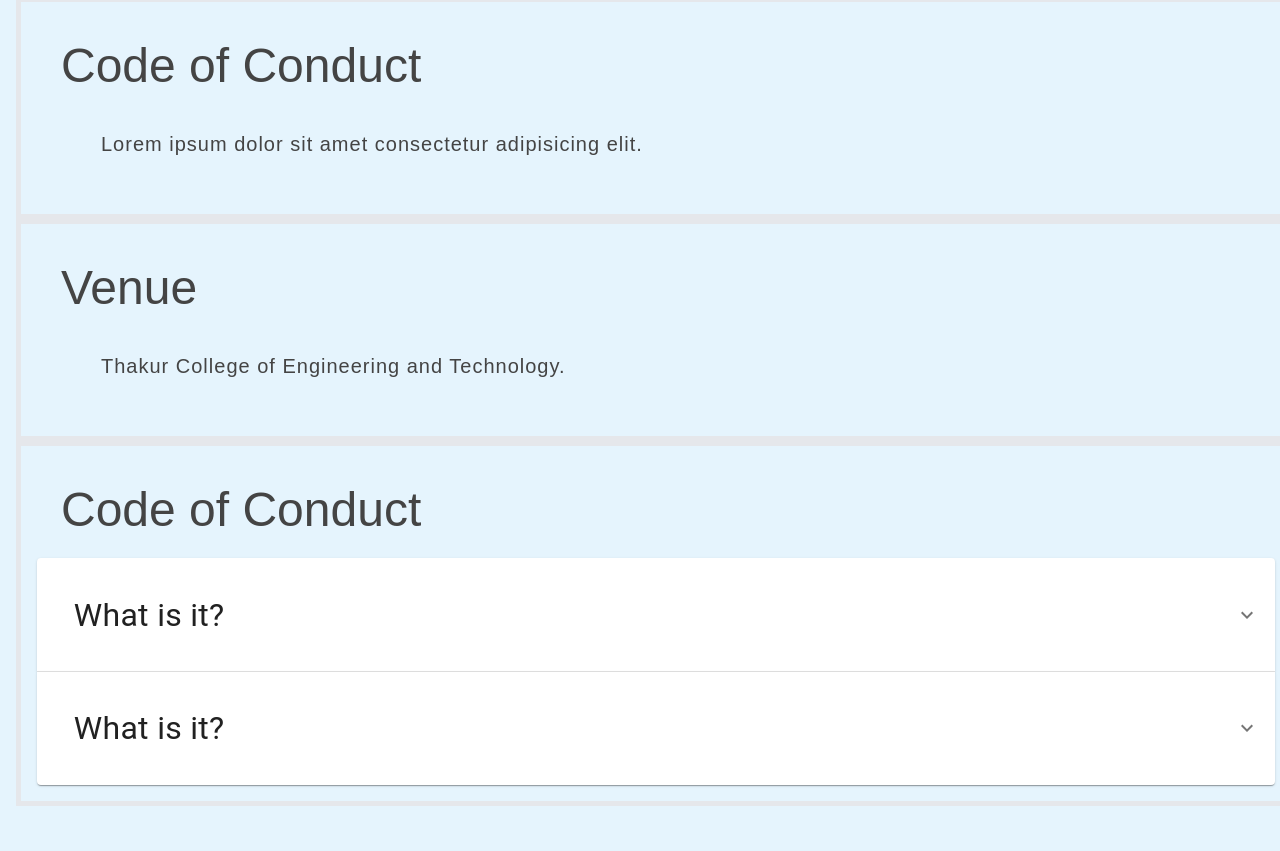
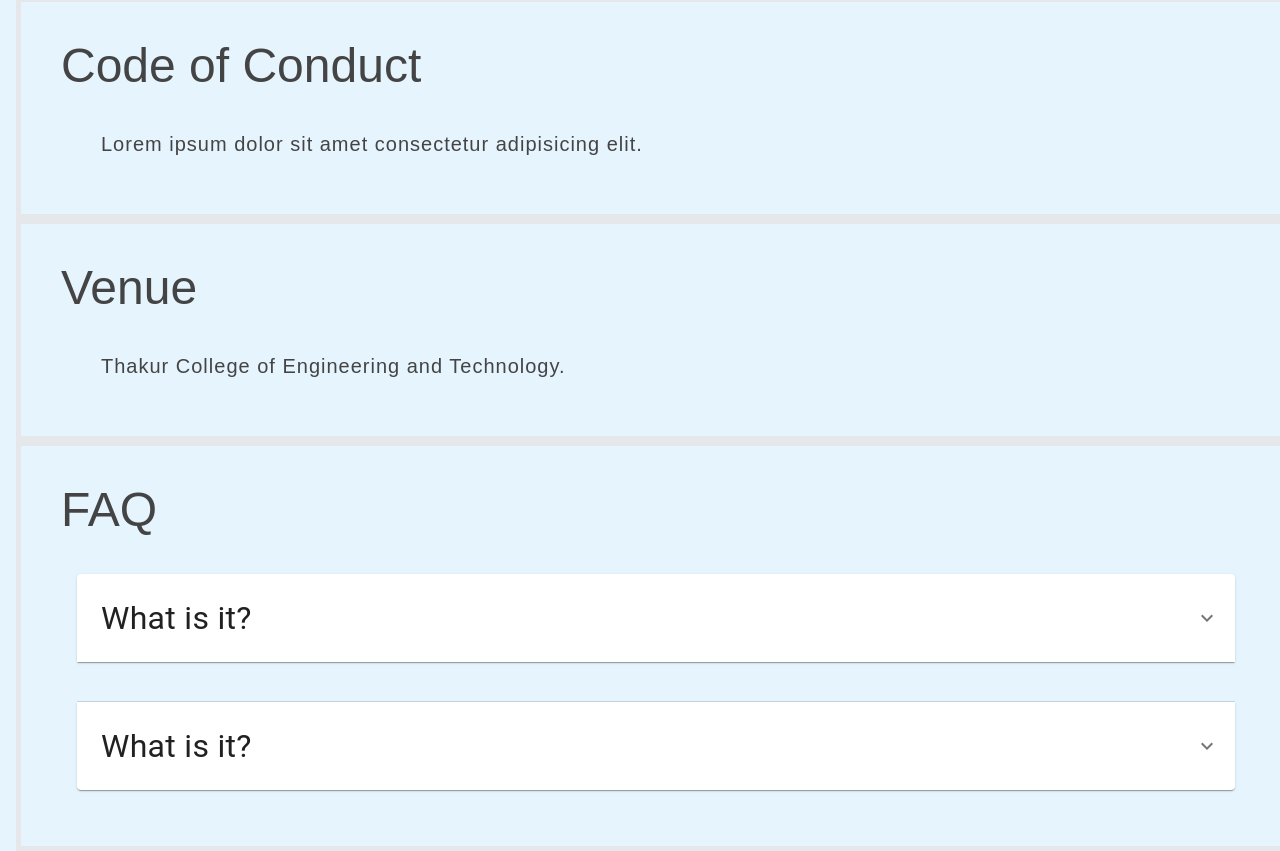
Before and after one commit to DSC-TCET/Design-Day-Website, a React (Create React App) app: page / in a window 1280 px wide. Shown: the part 729-1580 px from the top of the page. Before the commit the page ends 1535 px from the top, so only its background shows below. Built offline with nearby package versions, Linux system fonts and the light colour scheme.

Commit message:
Improved FAQ

```diff
--- a/src/components/FAQ.js
+++ b/src/components/FAQ.js
@@ -9,14 +9,14 @@ export default function SimpleAccordion() {
   return (
     <section>
       <div id="faq">
-        <h2 className="m-6 text-5xl ">Code of Conduct</h2>
-      <Accordion>
+        <h2 className="m-6 text-5xl ">FAQ</h2>
+      <Accordion className='m-10'>
         <AccordionSummary
           expandIcon={<ExpandMoreIcon />}
           aria-controls="panel1a-content"
           id="panel1a-header"
         >
-          <Typography sx={{fontSize: '2rem' , margin: '.5rem', padding: '.8rem'}}>What is it?</Typography>
+          <Typography sx={{fontSize: '2rem' , margin: '.5rem'}}>What is it?</Typography>
         </AccordionSummary>
         <AccordionDetails>
           <Typography>
@@ -25,13 +25,13 @@ export default function SimpleAccordion() {
           </Typography>
         </AccordionDetails>
       </Accordion>
-      <Accordion>
+      <Accordion className='m-10'>
         <AccordionSummary
           expandIcon={<ExpandMoreIcon />}
           aria-controls="panel2a-content"
           id="panel2a-header"
         >
-          <Typography sx={{fontSize: '2rem' , margin: '.5rem', padding: '.8rem'}}>What is it?</Typography>
+          <Typography sx={{fontSize: '2rem' , margin: '.5rem'}}>What is it?</Typography>
         </AccordionSummary>
         <AccordionDetails>
           <Typography>
```
